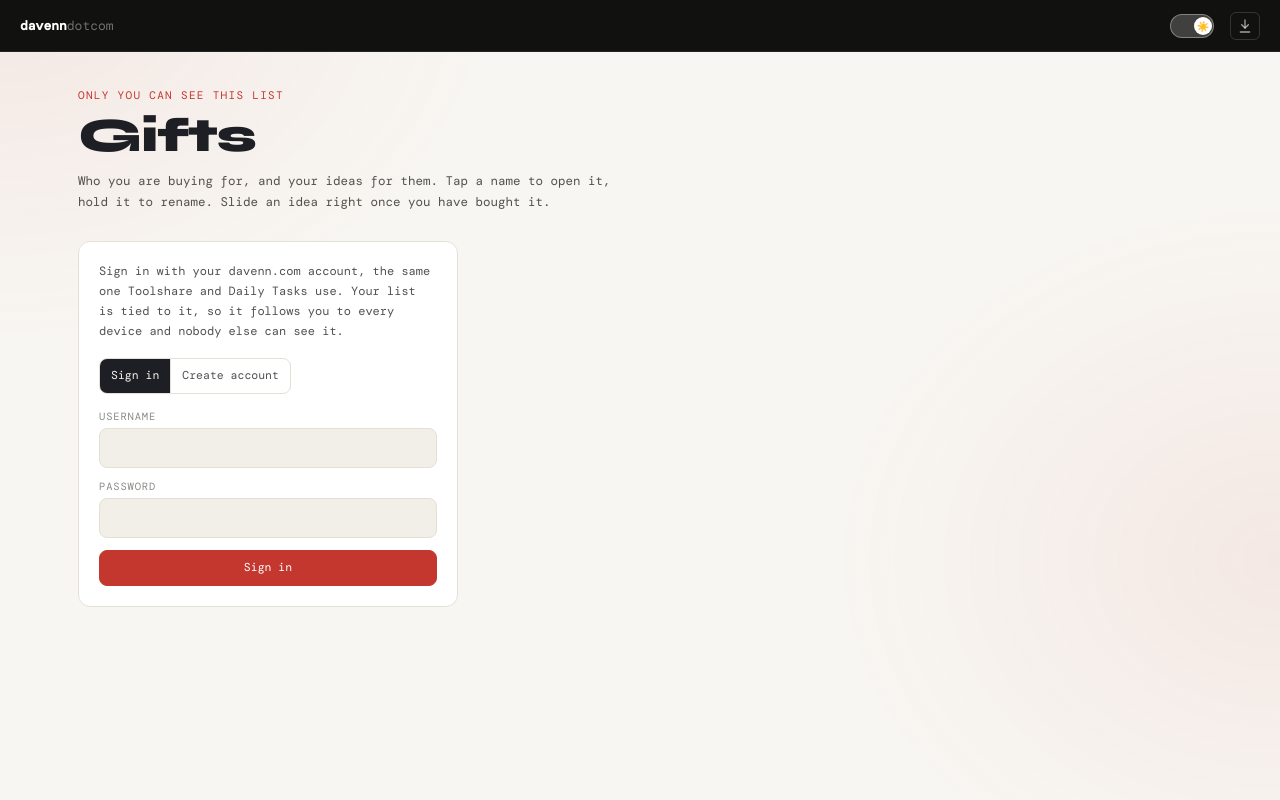
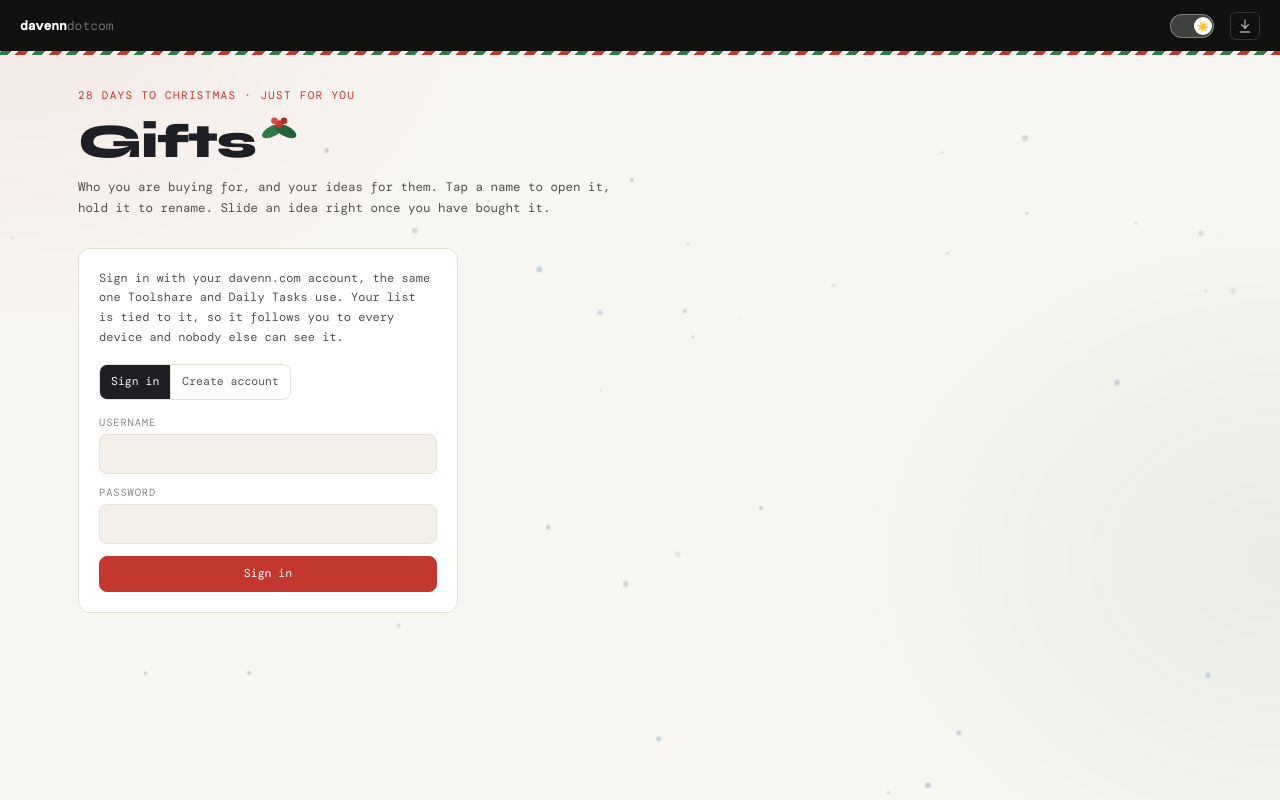
Before and after one commit to davenn/davenndotcom, a plain HTML site: page gifts.html in a window 1280 px wide. Drawn offline with nearby package versions, Linux system fonts and the light colour scheme.

Commit message:
Gifts: Christmas dress, idea count on the name line, no 'needs a gift' flag
From 15 Nov to 6 Jan the page adds a candy-stripe under the nav, holly
by the title, a pine wash, a countdown in the eyebrow and a light
snowfall (off for reduced motion); the rest of the year it is plain.
Cards drop the 'needs a gift' line (only 'Got one' shows) and the
open-idea count moves to the right of the name. The filter and summary
say 'No gift'. Bump sw cache to v85.

Co-Authored-By: Claude Opus 5.5 <noreply@anthropic.com>
Claude-Session: https://claude.ai/code/session_01TdEVFCsDFF6oS6sfrwU5WK

```diff
--- a/gifts.html
+++ b/gifts.html
@@ -24,6 +24,10 @@
             t = window.matchMedia && window.matchMedia('(prefers-color-scheme: dark)').matches ? 'dark' : 'light';
         }
         document.documentElement.setAttribute('data-theme', t);
+        // Christmas dress, from mid November to Twelfth Night. The rest of the
+        // year (birthdays and the like) the page is plain.
+        var d = new Date(), m = d.getMonth(), day = d.getDate();
+        if ((m === 10 && day >= 15) || m === 11 || (m === 0 && day <= 6)) document.documentElement.classList.add('xmas');
     })();
 </script>
 <style>
@@ -65,6 +69,31 @@
             radial-gradient(50vmax 40vmax at 100% 70%, var(--wash), transparent 70%);
     }
     button { font: inherit; }
+
+    /* ── CHRISTMAS (html.xmas, mid Nov to 6 Jan) ──
+       A pine wash beside the red one, a candy-stripe under the nav, holly by
+       the title, a countdown in the eyebrow and a light snowfall that stops
+       for reduced motion. Decoration only: no status colour changes. */
+    :root { --pine: #2f7a46; --pine-wash: rgba(47,122,70,0.08); --snow: rgba(150,170,190,0.55); }
+    [data-theme="dark"] { --pine-wash: rgba(70,160,100,0.09); --snow: rgba(255,255,255,0.55); }
+    .xmas body::before {
+        background:
+            radial-gradient(55vmax 38vmax at 0% 0%, var(--wash), transparent 70%),
+            radial-gradient(50vmax 40vmax at 100% 70%, var(--pine-wash), transparent 70%);
+    }
+    .xmas nav::after {
+        content: ''; position: absolute; left: 0; right: 0; bottom: -4px; height: 4px; pointer-events: none;
+        background: repeating-linear-gradient(-45deg, #c4372f 0 7px, #f4efe6 7px 12px, var(--pine) 12px 19px, #f4efe6 19px 24px);
+    }
+    .holly { display: none; }
+    .xmas .holly { display: inline-block; width: 0.8em; height: 0.64em; margin-left: 0.1em; vertical-align: 0.3em; }
+    .snow { position: fixed; inset: 0; z-index: -1; pointer-events: none; overflow: hidden; }
+    .snow i {
+        position: absolute; top: -12px; border-radius: 50%; background: var(--snow);
+        animation: snowfall linear infinite;
+    }
+    @keyframes snowfall { to { transform: translate(var(--drift), calc(100vh + 24px)); } }
+    @media (prefers-reduced-motion: reduce) { .snow { display: none; } }
 
     /* ── NAV ── */
     nav {
@@ -197,16 +226,17 @@
     .p-head::-webkit-details-marker { display: none; }
     .p-head::marker { content: ''; }
     .p-head:hover .p-name { text-decoration: underline; text-decoration-color: var(--text-muted); text-underline-offset: 3px; }
+    /* Name on the left, the open-idea count on the right of the same line. */
+    .p-top { display: flex; align-items: baseline; gap: 6px; }
     .p-name {
-        display: block; font-family: var(--font-disp); font-size: 1rem; font-weight: 700; line-height: 1.2; overflow-wrap: anywhere;
+        flex: 1; min-width: 0; display: block; font-family: var(--font-disp); font-size: 1rem; font-weight: 700; line-height: 1.2; overflow-wrap: anywhere;
     }
     .person.holding { transform: scale(0.97); transition: transform 0.35s ease; }
     @media (prefers-reduced-motion: reduce) { .person.holding { transform: none; } }
     .p-flag { display: block; white-space: nowrap; overflow: hidden; text-overflow: ellipsis; font-family: var(--font-mono); font-size: 9.5px; letter-spacing: 0.06em; text-transform: uppercase; margin-top: 2px; }
-    .p-count { color: var(--text-muted); margin-left: 4px; letter-spacing: 0; }
+    .p-count { flex: none; font-family: var(--font-mono); font-size: 11px; color: var(--text-muted); white-space: nowrap; }
     .p-body { padding: 0 8px 7px; }
     .p-body > .ideas:first-child, .p-body > .no-ideas:first-child { margin-top: 0; }
-    .p-flag.need { color: var(--accent); }
     .p-flag.got { color: var(--bought); }
 
     .ideas { list-style: none; margin-top: 6px; }
@@ -419,8 +449,12 @@
 </nav>
 
 <main>
-    <p class="eyebrow">Only you can see this list</p>
-    <h1>Gifts</h1>
+    <p class="eyebrow"><span id="xmas-count"></span><span id="eyebrow-rest">Only you can see this list</span></p>
+    <h1>Gifts<svg class="holly" viewBox="0 0 40 32" aria-hidden="true">
+        <ellipse cx="13" cy="20" rx="12" ry="5.5" transform="rotate(-28 13 20)" fill="#2f7a46"/>
+        <ellipse cx="27" cy="20" rx="12" ry="5.5" transform="rotate(28 27 20)" fill="#256238"/>
+        <circle cx="20" cy="12.5" r="4" fill="#c4372f"/><circle cx="15" cy="9" r="3.4" fill="#d9483f"/><circle cx="25" cy="9" r="3.4" fill="#b02e27"/>
+    </svg></h1>
     <p class="sub">Who you are buying for, and your ideas for them. Tap a name to open it, hold it to rename. Slide an idea right once you have bought it.</p>
 
     <!-- Signed out -->
@@ -448,7 +482,7 @@
                 <input class="search" id="search" type="search" placeholder="Find a person or idea" aria-label="Find a person or idea">
                 <div class="seg" id="filter" role="group" aria-label="Show">
                     <button type="button" data-f="all">All</button>
-                    <button type="button" data-f="need">Needs a gift</button>
+                    <button type="button" data-f="need">No gift</button>
                     <button type="button" data-f="got">Got one</button>
                 </div>
                 <button class="btn-primary" id="btn-add-person" type="button">+ Person</button>
@@ -764,7 +798,7 @@
         };
         $('summary').innerHTML = !people.length ? '' :
             stat(people.length, people.length === 1 ? 'person' : 'people') +
-            stat(need, 'need a gift', need ? 'need' : '') +
+            stat(need, 'no gift', need ? 'need' : '') +
             stat(open, open === 1 ? 'idea' : 'ideas') +
             stat('$' + Math.round(spent).toLocaleString('en-US'), 'spent in ' + year);
     }
@@ -800,9 +834,10 @@
         return '<article class="person" id="person-' + p.id + '">' +
             '<details class="p-drop" data-pid="' + p.id + '"' + (open ? ' open' : '') + '>' +
             '<summary class="p-head" title="Tap to open. Hold to rename or remove.">' +
-                '<span class="p-name">' + esc(p.name) + '</span>' +
-                '<span class="p-flag ' + (got ? 'got' : 'need') + '">' + (got ? '✓ Got one' : 'Needs a gift') +
-                    (open_ideas ? ' <span class="p-count" title="' + open_ideas + ' idea' + (open_ideas === 1 ? '' : 's') + '">💡' + open_ideas + '</span>' : '') + '</span>' +
+                '<span class="p-top"><span class="p-name">' + esc(p.name) + '</span>' +
+                    (open_ideas ? '<span class="p-count" title="' + open_ideas + ' idea' + (open_ideas === 1 ? '' : 's') + '">💡' + open_ideas + '</span>' : '') + '</span>' +
+                // Only a bought gift gets a line; no line means no gift yet.
+                (got ? '<span class="p-flag got">✓ Got one</span>' : '') +
             '</summary>' +
             '<div class="p-body">' +
             (current.length
@@ -1286,6 +1321,38 @@
     if (user) signedIn(); else signedOut();
 })();
 </script>
+<script>
+// Christmas extras: days to go in the eyebrow, and a light snowfall behind
+// the page. Both only while html.xmas is set; the snow is skipped for
+// reduced motion (and hidden by CSS as well).
+(function () {
+    var html = document.documentElement;
+    if (!html.classList.contains('xmas')) return;
+    var now = new Date(), today = new Date(now.getFullYear(), now.getMonth(), now.getDate());
+    var xmas = new Date(now.getFullYear(), 11, 25);
+    var days = Math.round((xmas - today) / 86400000);
+    var el = document.getElementById('xmas-count');
+    if (days === 0) el.textContent = 'Merry Christmas · ';
+    else if (days === 1) el.textContent = 'Christmas is tomorrow · ';
+    else if (days > 1) el.textContent = days + ' days to Christmas · ';
+    // Short enough to stay on one line on a phone next to the countdown.
+    if (days >= 0) document.getElementById('eyebrow-rest').textContent = 'Just for you';
+
+    if (window.matchMedia && matchMedia('(prefers-reduced-motion: reduce)').matches) return;
+    var snow = document.createElement('div');
+    snow.className = 'snow';
+    snow.setAttribute('aria-hidden', 'true');
+    var n = window.innerWidth < 600 ? 22 : 40, out = '';
+    for (var i = 0; i < n; i++) {
+        var size = (2 + Math.random() * 4).toFixed(1), dur = (9 + Math.random() * 12).toFixed(1);
+        out += '<i style="left:' + (Math.random() * 100).toFixed(1) + '%;width:' + size + 'px;height:' + size + 'px;' +
+            'opacity:' + (0.35 + Math.random() * 0.6).toFixed(2) + ';animation-duration:' + dur + 's;' +
+            'animation-delay:-' + (Math.random() * dur).toFixed(1) + 's;--drift:' + Math.round(Math.random() * 60 - 30) + 'px"></i>';
+    }
+    snow.innerHTML = out;
+    document.body.appendChild(snow);
+})();
+</script>
 <script>if ('serviceWorker' in navigator) navigator.serviceWorker.register('/sw.js');</script>
 <script>
 // The install icon is always there in the browser. Where the browser offers
--- a/sw.js
+++ b/sw.js
@@ -1,4 +1,4 @@
-const CACHE = 'davenn-v84';
+const CACHE = 'davenn-v85';
 const SHELL = [
   '/index.html',
   '/tracktimer.html',
```
Also changed, not shown: 1 other file.
